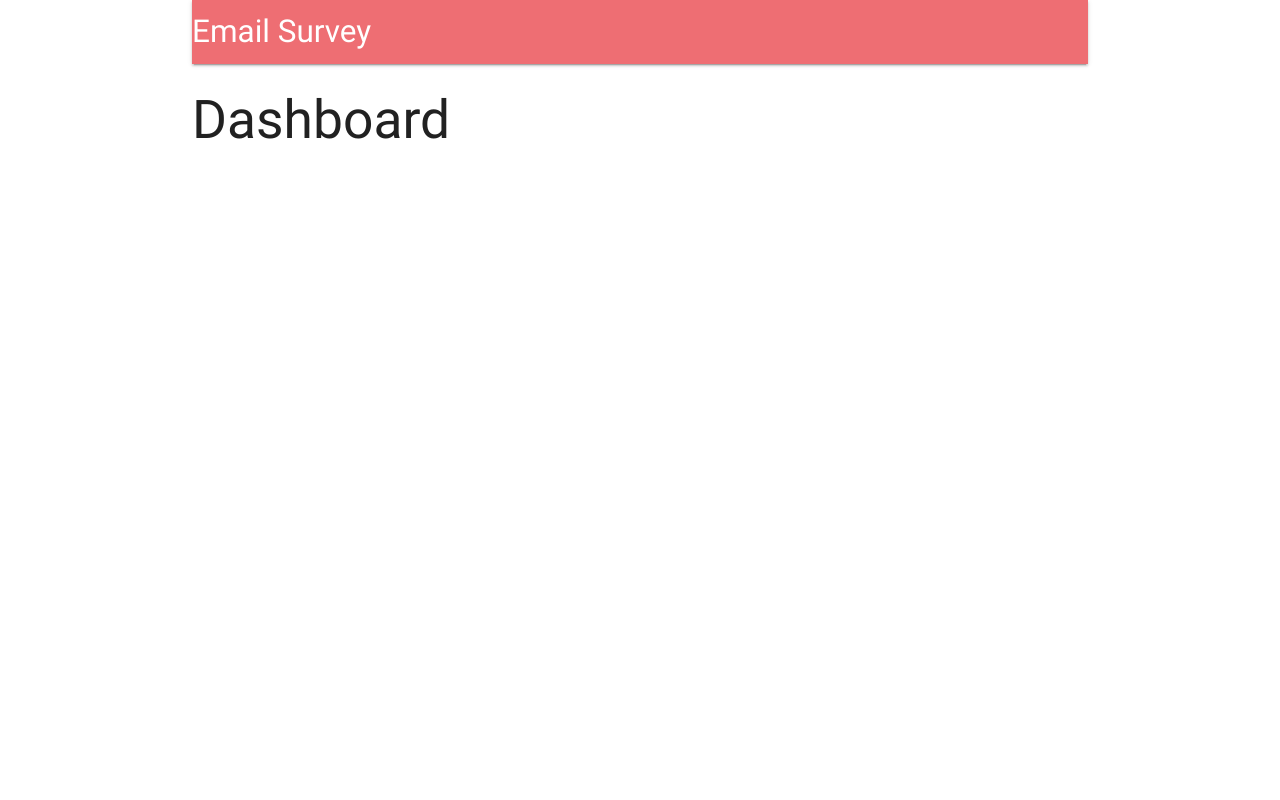
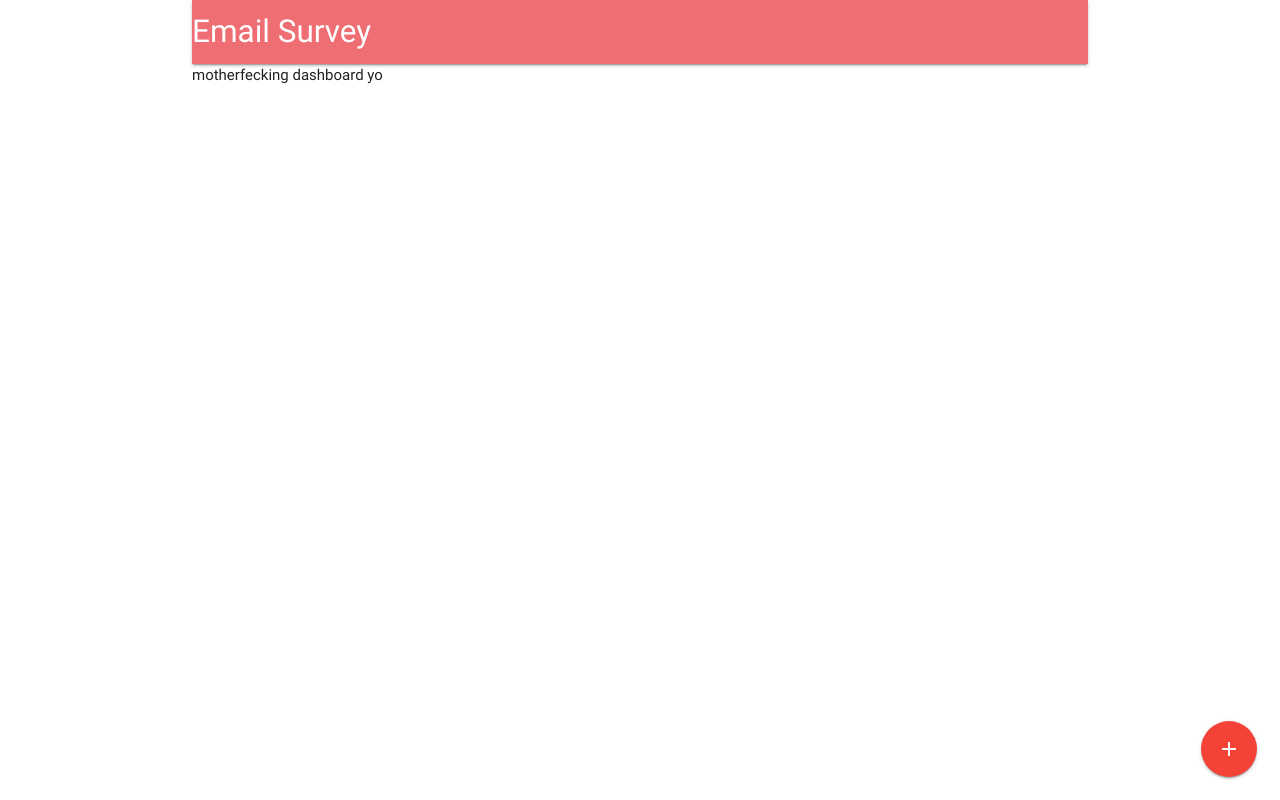
Before and after one commit to TY231618/node-server, a React (Create React App) app in the folder client/: page /surveys in a window 1280 px wide. Built offline with nearby package versions, Linux system fonts and the light colour scheme; no server answers.

Commit message:
added dashboard component with button Link to surveys/new

```diff
--- a/client/public/index.html
+++ b/client/public/index.html
@@ -10,6 +10,7 @@
     -->
     <link rel="manifest" href="%PUBLIC_URL%/manifest.json">
     <link rel="shortcut icon" href="%PUBLIC_URL%/favicon.ico">
+    <link href="https://fonts.googleapis.com/icon?family=Material+Icons" rel="stylesheet">
     <!--
       Notice the use of %PUBLIC_URL% in the tags above.
       It will be replaced with the URL of the `public` folder during the build.
--- a/client/src/components/App.js
+++ b/client/src/components/App.js
@@ -4,6 +4,7 @@
 import { fetchUser } from '../actions';
 
 import Header from './Header';
+import Dashboard from './Dashboard';
 import Landing from './Landing';
 
 const SurveyNew = () => {
@@ -11,15 +12,6 @@
   return (
     <div>
       <h2>Survey New</h2>
-    </div>
-  )
-};
-
-const Dashboard = () => {
-
-  return (
-    <div>
-      <h2>Dashboard</h2>
     </div>
   )
 };
--- /dev/null
+++ b/client/src/components/Dashboard.js
@@ -0,0 +1,29 @@
+import React from 'react';
+import { connect } from 'react-redux';
+import { Link } from 'react-router-dom';
+
+class Dashboard extends React.Component {
+
+  renderButton() {
+    return (
+      <div className="fixed-action-btn">
+        <Link to="/surveys/new" className="btn-floating btn-large red">
+          <i className="large material-icons">add</i>
+        </Link>
+      </div>
+    )
+  }
+
+  render() {
+
+    return (
+      <div>
+        motherfecking dashboard yo
+        { this.renderButton() }
+      </div>
+
+    )
+  }
+}
+
+export default Dashboard;
```
